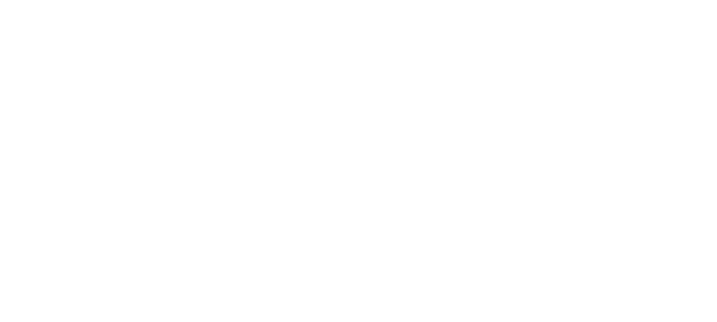
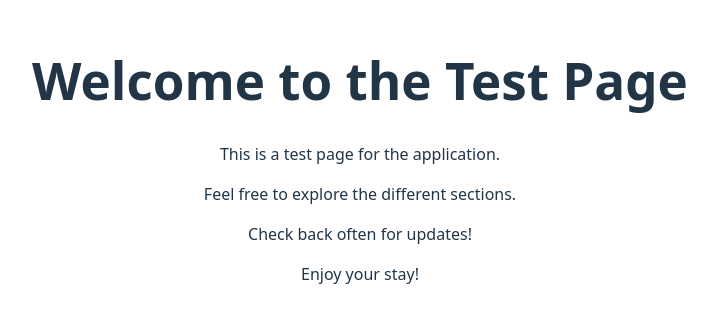
Before and after one commit to luis-londono/luis-londono, a React (Vite) app: page /test in a window 1280 px wide. Before the commit this address had no page. Shown: the part 240-562 px from the top of the page, without its empty margins (280-997 px from the left). Built offline with nearby package versions, Linux system fonts and the light colour scheme.

Commit message:
test route

```diff
--- a/src/App.jsx
+++ b/src/App.jsx
@@ -3,12 +3,14 @@
 import { BrowserRouter as Router, Route, Routes } from "react-router-dom";
 
 import Home from "./components/Home";
+import Test from "./components/Test";
 
 const App = () => {
   return (
     <Router>
       <Routes>
         <Route index element={<Home />} />
+        <Route path="/test" element={<Test />} />
       </Routes>
     </Router>
   );
--- /dev/null
+++ b/src/components/Test.jsx
@@ -0,0 +1,15 @@
+import React from "react";
+
+const Test = () => {
+  return (
+    <div>
+      <h1>Welcome to the Test Page</h1>
+      <p>This is a test page for the application.</p>
+      <p>Feel free to explore the different sections.</p>
+      <p>Check back often for updates!</p>
+      <p>Enjoy your stay!</p>
+    </div>
+  );
+};
+
+export default Test;
```
